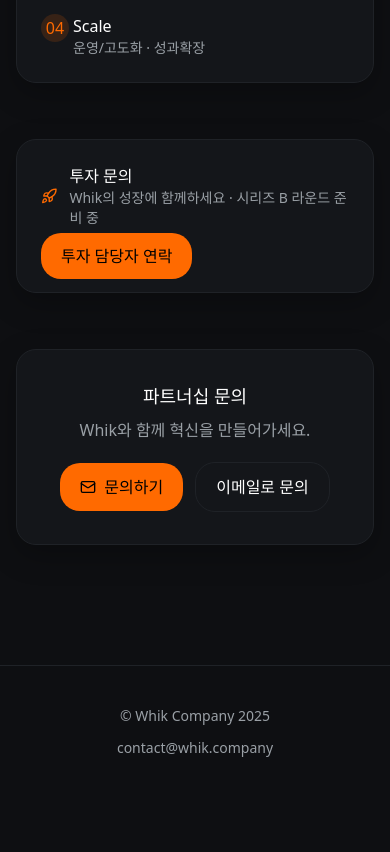
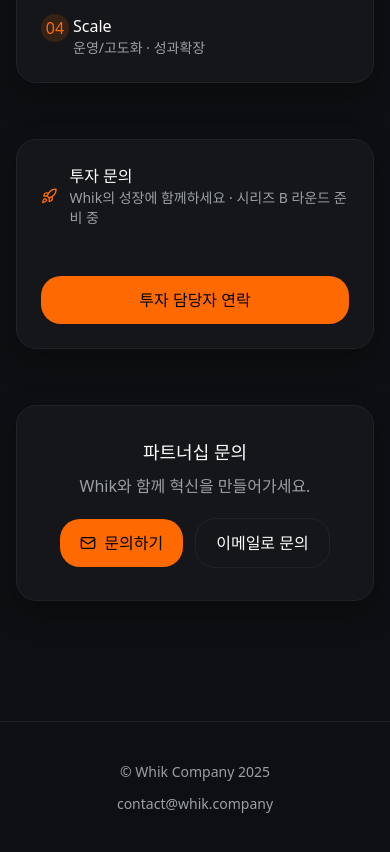
Before and after one commit to suin-park/whik-company, a Next.js app: page /partnership in a window 390 px wide. Shown: the part 1980-2832 px from the top of the page. Before the commit the page ends 2778 px from the top, so only its background shows below. Built offline with nearby package versions, Linux system fonts and the light colour scheme.

Commit message:
chore: fix copy & spacing

```diff
--- a/app/partnership/page.tsx
+++ b/app/partnership/page.tsx
@@ -126,15 +126,15 @@
 
       {/* Investment */}
       <Section className="py-4">
-        <Card className="md:flex md:items-center md:justify-between gap-6">
-          <div className="flex items-center gap-3 mb-4 md:mb-0">
+        <Card className="flex flex-col md:flex-row md:items-center md:justify-between gap-6">
+          <div className="flex items-center gap-3">
             <Rocket className="text-accent" size={18}/>
             <div>
               <div className="text-base">{t("p.invest.title")}</div>
               <div className="text-subtle text-sm">{t("p.invest.desc")}</div>
             </div>
           </div>
-          <Link href="/contact" className="px-5 py-3 rounded-2xl bg-accent text-black">{t("p.invest.cta")}</Link>
+          <Link href="/contact" className="px-5 py-3 rounded-2xl bg-accent text-black text-center mt-6 md:mt-0">{t("p.invest.cta")}</Link>
         </Card>
       </Section>
 
```
